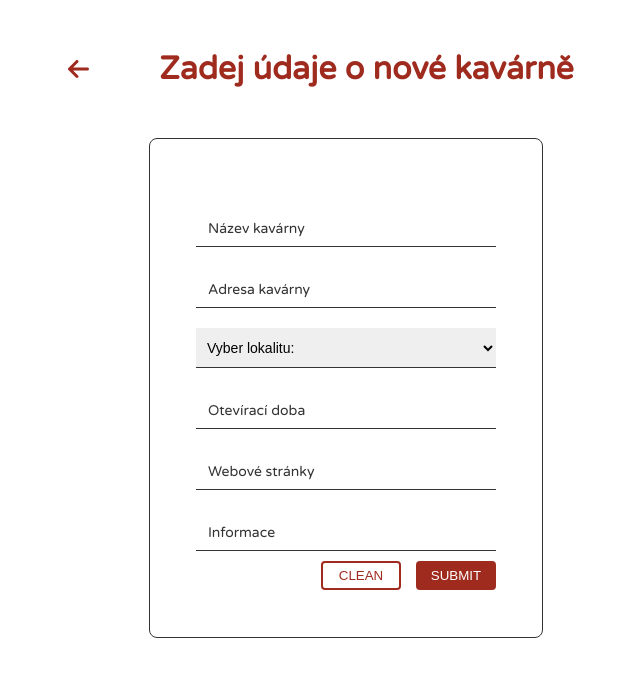
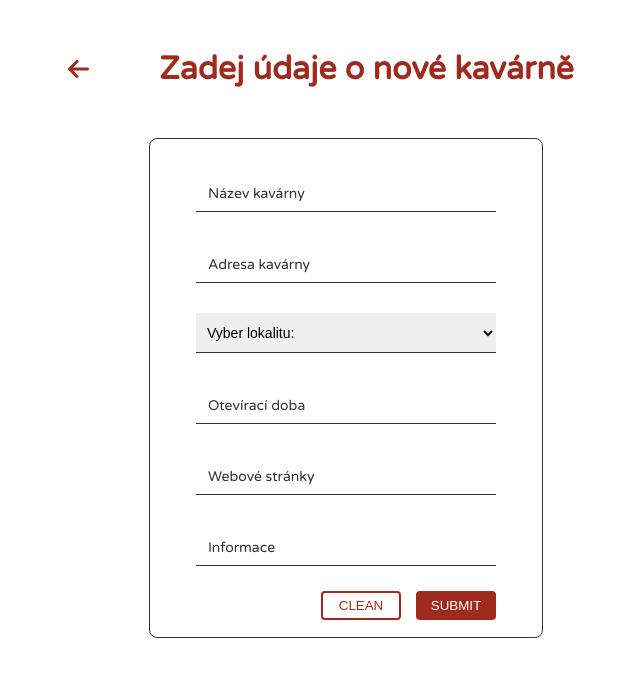
Before and after one commit to CoffeeladyCZ/maps-coffee-react, a React (Create React App) app: page /form in a window 1280 px wide. Shown: the top 676 px of the page, without its empty margins (294-934 px from the left). Built offline with nearby package versions, Linux system fonts and the light colour scheme.

Commit message:
#4 - Correction input

```diff
--- a/src/components/Form/FormCafe.jsx
+++ b/src/components/Form/FormCafe.jsx
@@ -44,7 +44,7 @@ const FormCafe = () => {
    });
 
   return (
-    <form className="form" onSubmit={formik.handleSubmit}>
+    <form className="form" onSubmit={formik.handleSubmit} onReset={formik.handleReset}>
     <div className="form-head">
        <Link to="/" className='form-head__icon'>
         <FontAwesomeIcon icon={faArrowLeft} size="xl"/>
@@ -56,6 +56,7 @@ const FormCafe = () => {
           <input
             id="nameCafe"
             name="nameCafe"
+            required
             className={formik.errors.nameCafe ? 'errorInput' : ''}
             onChange={formik.handleChange}
             onBlur={formik.handleBlur}
@@ -63,11 +64,14 @@ const FormCafe = () => {
           />
           <label htmlFor="nameCafe" className="placeholder">Název kavárny</label>
         </div>
-        {formik.touched.nameCafe && formik.errors.nameCafe ? (<div className="errorMessage">{formik.errors.nameCafe}</div>) : null}
+        <div className="errorMessage">
+          {formik.nameCafe && formik.errors.nameCafe ? formik.errors.nameCafe : null}
+        </div>
         <div className="form-body-row">
           <input
             id="addressCafe"
             name="addressCafe"
+            required
             className={formik.errors.addressCafe ? 'errorInput' : ''}
             onChange={formik.handleChange}
             onBlur={formik.handleBlur}
@@ -75,7 +79,9 @@ const FormCafe = () => {
           />
           <label htmlFor="addressCafe" className="placeholder">Adresa kavárny</label>
         </div>
-        {formik.touched.addressCafe && formik.errors.addressCafe ? (<div className="errorMessage">{formik.errors.addressCafe}</div>) : null}
+        <div className="errorMessage">
+          {formik.touched.addressCafe && formik.errors.addressCafe ? formik.errors.addressCafe : null}
+        </div>
         <div className="form-body-row">
           <select
             id="location"
@@ -90,14 +96,16 @@ const FormCafe = () => {
               return <option>{location.name}</option>
             })}
           </select>
-          {/* <label htmlFor="location" className="placeholder">Lokalita</label> */}
         </div>
-        {formik.touched.location && formik.errors.location ? (<div className="errorMessage">{formik.errors.location}</div>) : null}
+        <div className="errorMessage">
+          {formik.touched.location && formik.errors.location ? formik.errors.location : null}
+        </div>
         <div className="form-body-row">
           <input
             id="openTime"
             name="openTime"
             type="openTime"
+            required
             className={formik.errors.openTime ? 'errorInput' : ''}
             onChange={formik.handleChange}
             onBlur={formik.handleBlur}
@@ -105,33 +113,40 @@ const FormCafe = () => {
           />
           <label htmlFor="openTime" className="placeholder">Otevírací doba</label>
         </div>
-        {formik.touched.openTime && formik.errors.openTime ? (<div className="errorMessage">{formik.errors.location}</div>) : null}
+        <div className="errorMessage">
+          {formik.touched.openTime && formik.errors.openTime ? formik.errors.openTime : null}
+        </div>
+
         <div className="form-body-row">
           <input
             id="web"
             name="web"
             type="web"
+            required
             onChange={formik.handleChange}
             onBlur={formik.handleBlur}
             value={formik.values.web}
           />
           <label htmlFor="web" className="placeholder">Webové stránky</label>
         </div>
-        {formik.touched.web && formik.errors.web ? (<div className="errorMessage">{formik.errors.location}</div>) : null}
+        <div className="errorMessage">
+          {formik.touched.web && formik.errors.web ? formik.errors.web : null}
+        </div>
         <div className="form-body-row">
           <input
             id="info"
             name="info"
             type="info"
+            required
             onChange={formik.handleChange}
             onBlur={formik.handleBlur}
             value={formik.values.info}
           />
           <label htmlFor="info" className="placeholder">Informace</label>
         </div>
-        {formik.touched.info && formik.errors.info ? (
-            <div className="errorMessage">{formik.errors.location}</div>
-          ) : null}
+        <div className="errorMessage">
+          {formik.touched.info && formik.errors.info ? formik.errors.info : null}
+        </div>
         <div className="form-body-btn">
           <button type="reset" className="btn btn-clean">Clean</button>
           <button type="submit" className="btn btn-submit">Submit</button>
--- a/src/components/Form/FormCafe.scss
+++ b/src/components/Form/FormCafe.scss
@@ -46,7 +46,7 @@
       font-size: 12px;
       --field-padding: 12px;
       text-align: left;
-      border-top: 20px solid transparent;
+      border-top: 15px solid transparent;
 
       input {
         -webkit-appearance: none;
@@ -63,6 +63,21 @@
         &:focus-visible {
           outline-color: $input-blue;
         }
+
+        &:valid {
+          border: 2px solid $dark-grey;
+          border-radius: 4px;
+        }
+
+        &:valid + .placeholder {
+          top: -10px;
+          font-size: 12px;
+          color: $dark-grey;
+        }
+
+        &.errorInput {
+          border-bottom: 1px solid $primary-red;
+        }
       }
 
       select {
@@ -72,10 +87,6 @@
         height: 40px;
         padding-left: 7px;
         font-size: 14px;
-      }
-
-      &.errorInput {
-        border-bottom: 1px solid $primary-red;
       }
     }
 
@@ -145,6 +156,7 @@
     .errorMessage {
       color: $primary-red;
       font-size: 12px;
+      min-height: 15px;
       padding-left: 30px;
       text-align: left;
       animation-name: bounce;
```
